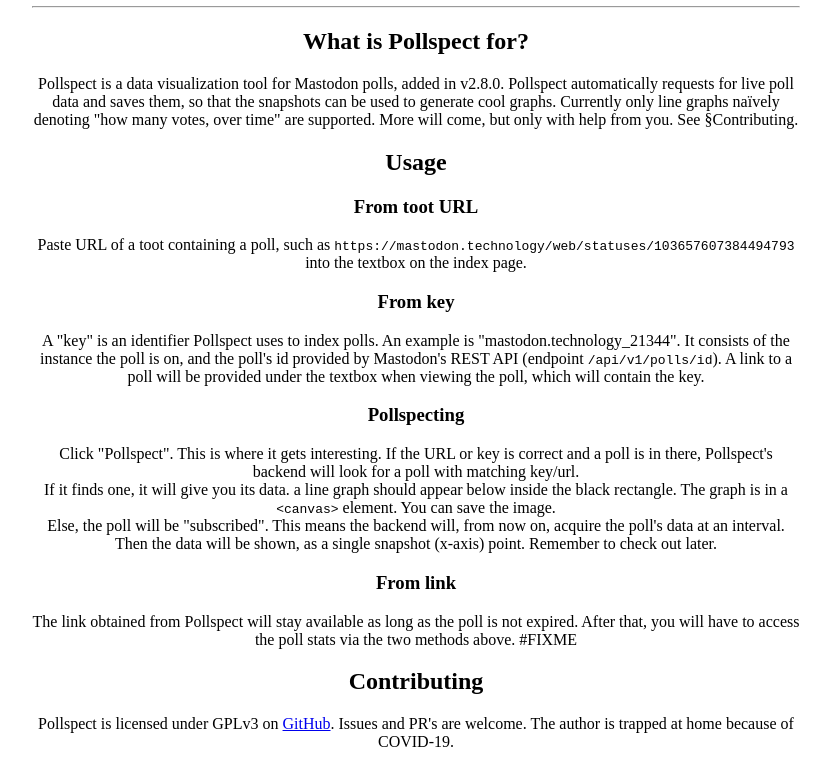
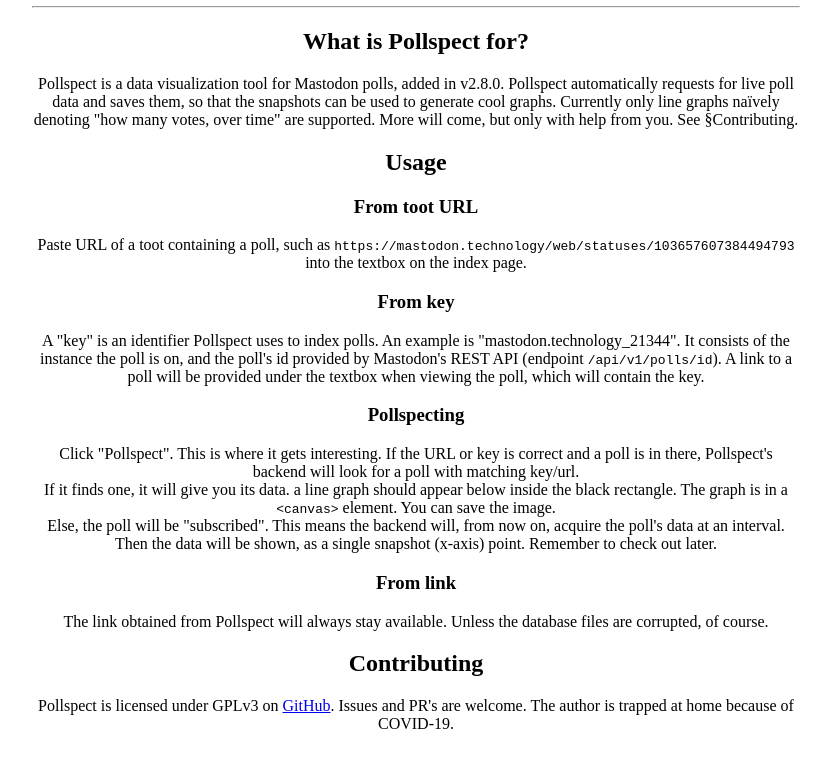
Before and after one commit to fakefred/pollspect, a plain HTML site: page static/help.html in a window 1280 px wide. Shown: the part 100-867 px from the top of the page, without its empty margins (224-1054 px from the left). Drawn offline with Linux system fonts and the light colour scheme.

Commit message:
Update help page

```diff
--- a/static/help.html
+++ b/static/help.html
@@ -49,9 +49,8 @@
     </p>
     <h3>From link</h3>
     <p>
-      The link obtained from Pollspect will stay available as long as the poll
-      is not expired. After that, you will have to access the poll stats via the
-      two methods above. #FIXME
+      The link obtained from Pollspect will always stay available. Unless the
+      database files are corrupted, of course.
     </p>
 
     <h2>Contributing</h2>
```
